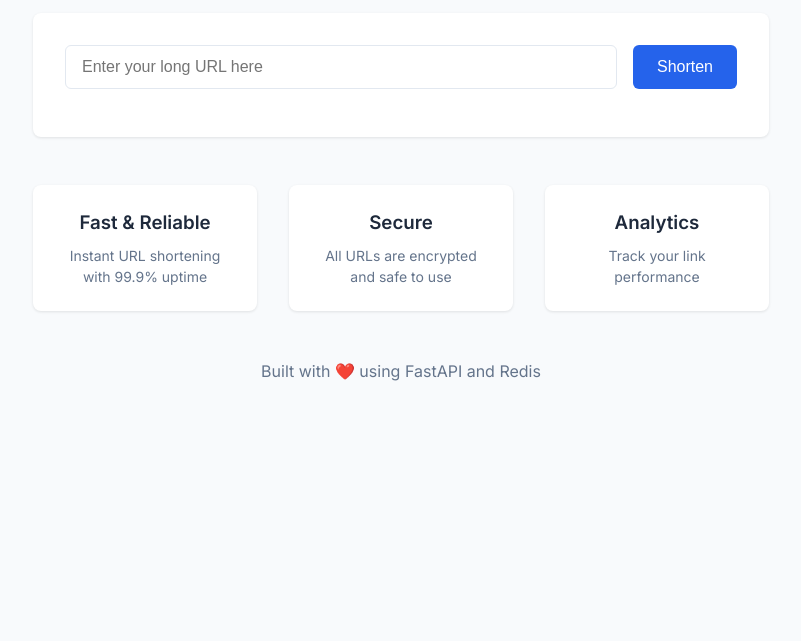
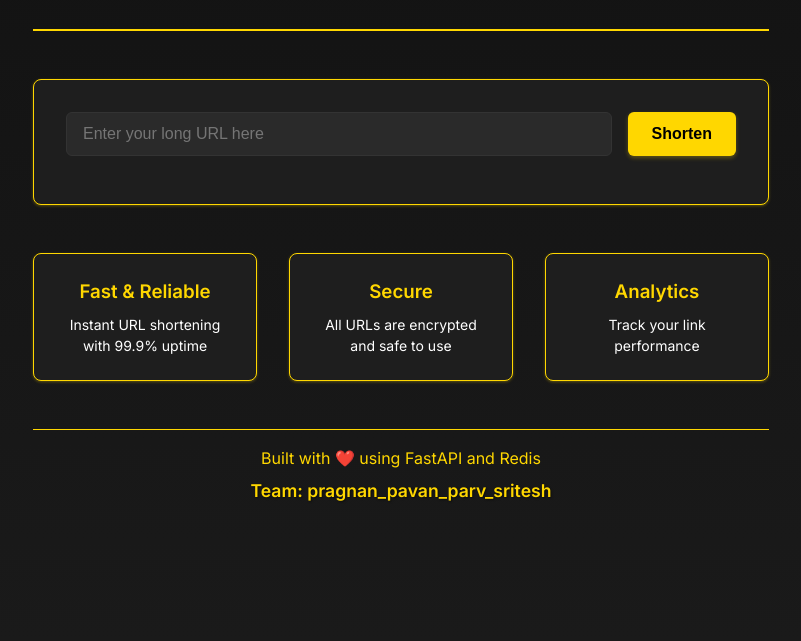
Before and after one commit to PragnanMU/URL_shortner, a plain HTML site: page static/index.html in a window 1280 px wide. Shown: the part 159-800 px from the top of the page, without its empty margins (239-1040 px from the left). Drawn offline with Linux system fonts and the light colour scheme.

```diff
--- a/static/index.html
+++ b/static/index.html
@@ -47,6 +47,7 @@
 
         <footer>
             <p>Built with ❤️ using FastAPI and Redis</p>
+            <p class="team-name">Team: pragnan_pavan_parv_sritesh</p>
         </footer>
     </div>
     <script src="/static/script.js"></script>
--- a/static/styles.css
+++ b/static/styles.css
@@ -1,11 +1,13 @@
 :root {
-    --primary-color: #2563eb;
-    --primary-hover: #1d4ed8;
-    --background-color: #f8fafc;
-    --text-color: #1e293b;
-    --border-color: #e2e8f0;
+    --primary-color: #FFD700; /* Yellow */
+    --primary-hover: #FFC000; /* Darker Yellow */
+    --background-color: #121212; /* Black */
+    --text-color: #FFFFFF; /* White text for better contrast on dark background */
+    --border-color: #333333; /* Dark gray */
     --error-color: #ef4444;
     --success-color: #22c55e;
+    --feature-bg: #1E1E1E; /* Dark gray for feature boxes */
+    --secondary-text: #FFD700; /* Yellow for secondary text */
 }
 
 * {
@@ -19,6 +21,8 @@
     background-color: var(--background-color);
     color: var(--text-color);
     line-height: 1.5;
+    background-image: linear-gradient(to bottom, #121212, #1a1a1a);
+    min-height: 100vh;
 }
 
 .container {
@@ -30,24 +34,28 @@
 header {
     text-align: center;
     margin-bottom: 3rem;
+    padding: 2rem 0;
+    border-bottom: 2px solid var(--primary-color);
 }
 
 header h1 {
     font-size: 2.5rem;
-    color: var(--text-color);
+    color: var(--primary-color);
     margin-bottom: 0.5rem;
+    text-shadow: 2px 2px 4px rgba(0, 0, 0, 0.5);
 }
 
 header p {
-    color: #64748b;
+    color: var(--secondary-text);
 }
 
 .url-form {
-    background: white;
+    background: #1E1E1E;
     padding: 2rem;
     border-radius: 0.5rem;
-    box-shadow: 0 1px 3px rgba(0, 0, 0, 0.1);
+    box-shadow: 0 1px 3px rgba(255, 215, 0, 0.3);
     margin-bottom: 3rem;
+    border: 1px solid var(--primary-color);
 }
 
 .input-group {
@@ -64,6 +72,8 @@
     border-radius: 0.375rem;
     font-size: 1rem;
     transition: border-color 0.2s;
+    background-color: #2A2A2A;
+    color: var(--text-color);
 }
 
 input[type="url"]:focus,
@@ -74,18 +84,20 @@
 
 button {
     background-color: var(--primary-color);
-    color: white;
+    color: black;
     border: none;
     padding: 0.75rem 1.5rem;
     border-radius: 0.375rem;
     font-size: 1rem;
-    font-weight: 500;
+    font-weight: 600;
     cursor: pointer;
-    transition: background-color 0.2s;
+    transition: background-color 0.2s, transform 0.1s;
+    box-shadow: 0 2px 4px rgba(255, 215, 0, 0.3);
 }
 
 button:hover {
     background-color: var(--primary-hover);
+    transform: translateY(-2px);
 }
 
 .result-container {
@@ -114,25 +126,36 @@
 .feature {
     text-align: center;
     padding: 1.5rem;
-    background: white;
+    background: var(--feature-bg);
     border-radius: 0.5rem;
-    box-shadow: 0 1px 3px rgba(0, 0, 0, 0.1);
+    box-shadow: 0 1px 3px rgba(255, 215, 0, 0.3);
+    border: 1px solid var(--primary-color);
 }
 
 .feature h3 {
-    color: var(--text-color);
+    color: var(--secondary-text);
     margin-bottom: 0.5rem;
 }
 
 .feature p {
-    color: #64748b;
+    color: var(--text-color);
     font-size: 0.875rem;
 }
 
 footer {
     text-align: center;
     margin-top: 3rem;
-    color: #64748b;
+    color: var(--secondary-text);
+    padding: 1rem;
+    border-top: 1px solid var(--primary-color);
+}
+
+.team-name {
+    font-weight: bold;
+    margin-top: 0.5rem;
+    font-size: 1.1rem;
+    color: var(--primary-color);
+    text-shadow: 1px 1px 2px rgba(0, 0, 0, 0.5);
 }
 
 .hidden {
```
Also changed, not shown: 1 other file.
